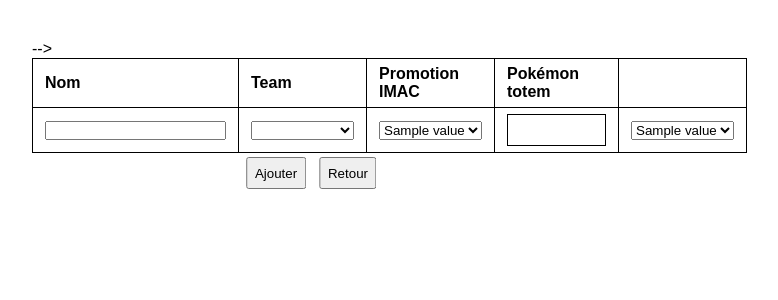
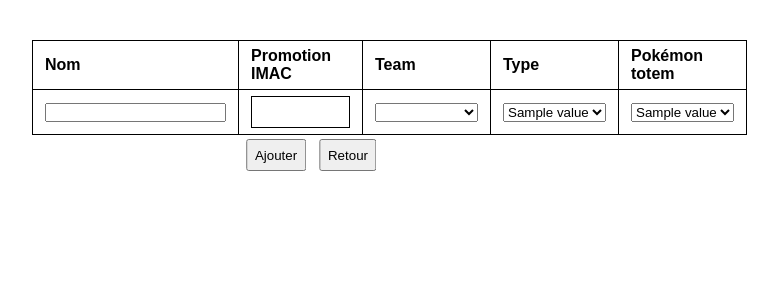
Before and after one commit to 2-1-1-2/Pokimac, a Flask app: template templates/PokimacDresseurForm.html in a window 1280 px wide. Shown: the top 300 px of the page, without its empty margins (368-1146 px from the left). Run offline with Flask 3, Linux system fonts and the light colour scheme; the template is opened without the code that fills it: most values are stand-ins (such as "Sample title", 1, 10 or a date in 2020); data that the repository does not hold is empty; parts of the project's set-up code (start-up, migrations or seed data) failed here and were passed over.

Commit message:
TYPE PLUS DE BUG

```diff
--- a/server.py
+++ b/server.py
@@ -136,9 +136,11 @@ def formDresseur():
     for x in myresultType:
         affichage_type.append(x)
 
+    """
     myresulTeam = requestSelectColumn("equipe_dresseurs", "nom")
     for x in myresulTeam:
         affichage_team.append(x)
+        """
 
     myresultPokemon = requestSelectColumn(
         "pokemons", "name", "type_0", affichage_type[0][0], True)
--- a/templates/PokimacDresseurForm.html
+++ b/templates/PokimacDresseurForm.html
@@ -15,12 +15,14 @@
 		<table>
 			<tr>
 				<th>Nom</th>
-				<th>Team</th> -->
 				<th>Promotion IMAC</th>
+				<th>Team</th>
+				<th>Type</th>
 				<th>Pokémon totem</th>
 			</tr>
 			<tr>
 				<td><input type="text" name="username" id="username" required></td>
+				<td><input type="number" name="promotion_IMAC" id="promotion_IMAC" min="2009" max="2025" required></td>
 				<td>
 					<select name="team" id="team">
 						<option value=""></option>
@@ -33,15 +35,14 @@
 				</td>
 				<td>
 
-					<select name="pokemon_totem_id" id="pokemon_totem_id" required>
-					{% for pokemon in Pokemon_aff %}
-					{% for value in pokemon %}
+					<select name="type_id" id="type_id" required>
+					{% for type in Type_aff %}
+					{% for value in type %}
 					<option value="{{value}}">{{value}}</option>
 					{% endfor %}
 					{% endfor %}
 					</select>
 				</td>
-				<td><input type="number" name="promotion_IMAC" id="promotion_IMAC" min="2009" max="2025" required></td>
 				<td><select name="pokemon_totem_id" id="pokemon_totem_id" required>
 
 						{% for pokemon in Pokemon_aff %}
```
